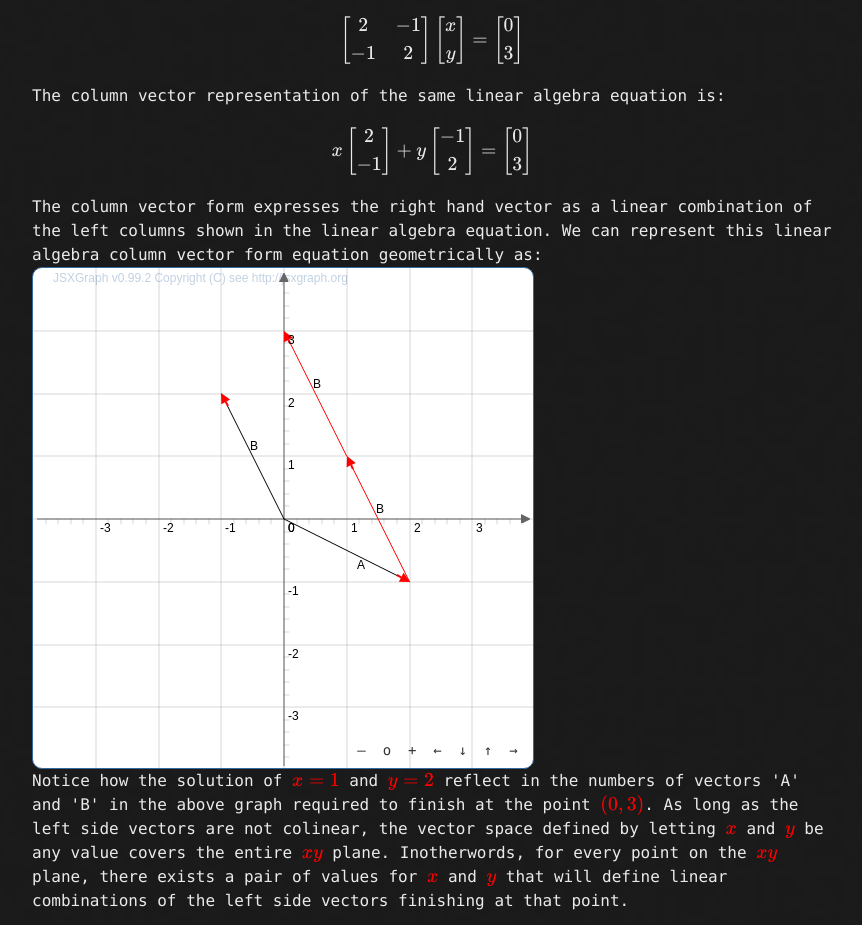
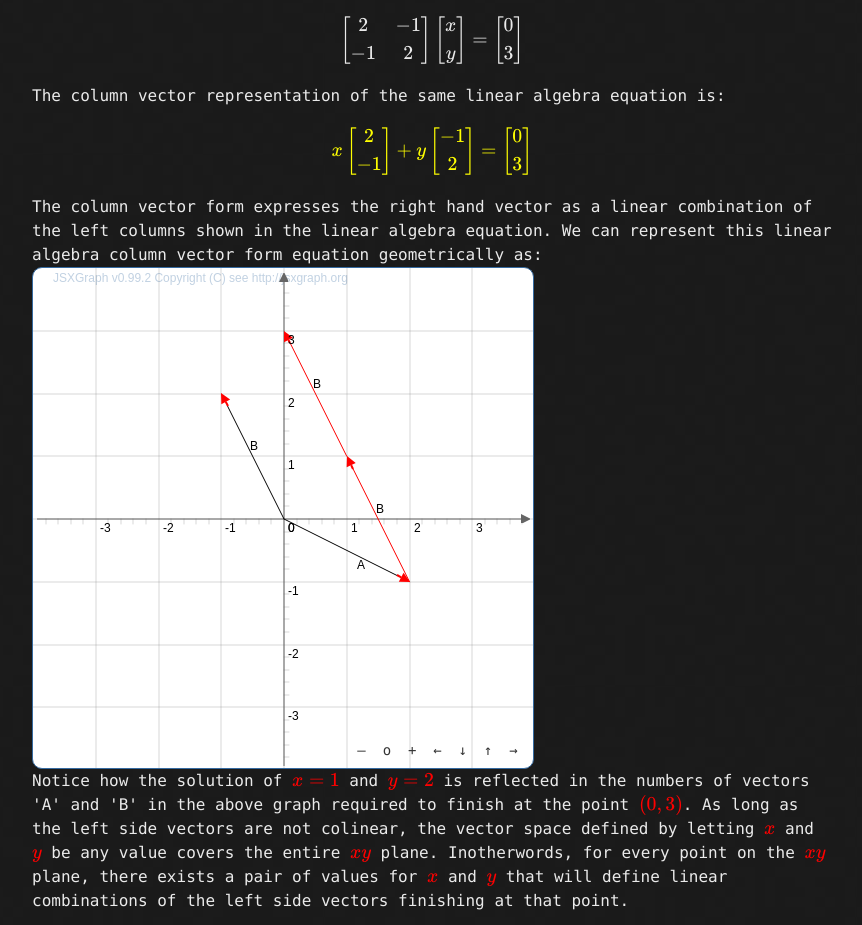
Before and after one commit to Guam/Guam.github.io, a plain HTML site: page apps/la/index.html in a window 1280 px wide. Shown: the part 910-1835 px from the top of the page, without its empty margins (208-1070 px from the left). Drawn offline with nearby package versions, Linux system fonts and the light colour scheme; some packages are replaced by stand-ins of ours.

Commit message:
new color scheme

```diff
--- a/apps/la/index.html
+++ b/apps/la/index.html
@@ -48,9 +48,12 @@ $$
 $$
 
 The column vector representation of the same linear algebra equation is:
+<span style='color:yellow'>
 $$
 x\left[ \begin{array}{c} 2 \\ -1\end{array} \right] + y\left[ \begin{array}{c} -1 \\ 2 \end{array} \right]= \left[ \begin{array}{c} 0 \\ 3 \end{array} \right]
 $$
+</span>
+
 
 The column vector form expresses the right hand vector as a linear combination of the left columns shown in the linear algebra equation. We can represent this linear algebra column vector form equation geometrically as:
 
@@ -88,7 +91,7 @@ p1 = board.create('point',[1.3,0],{fillColor:'none',strokeColor:'none',name:'B'}
 
  </script>
 
- Notice how the solution of <span style='color:red'>\(x=1\)</span> and <span style='color:red'>\(y=2\)</span> reflect in the numbers of vectors 'A' and 'B' in the above graph required to finish at the point <span style='color:red'>\((0,3)\)</span>. As long as the left side vectors are not colinear, the vector space defined by letting <span style='color:red'>\(x\)</span> and <span style='color:red'>\(y\)</span> be any value covers the entire <span style='color:red'>\(xy\)</span> plane. Inotherwords, for every point on the <span style='color:red'>\(xy\)</span> plane, there exists a pair of values for <span style='color:red'>\(x\)</span> and <span style='color:red'>\(y\)</span> that will define linear combinations of the left side vectors finishing at that point.
+ Notice how the solution of <span style='color:red'>\(x=1\)</span> and <span style='color:red'>\(y=2\)</span> is reflected in the numbers of vectors 'A' and 'B' in the above graph required to finish at the point <span style='color:red'>\((0,3)\)</span>. As long as the left side vectors are not colinear, the vector space defined by letting <span style='color:red'>\(x\)</span> and <span style='color:red'>\(y\)</span> be any value covers the entire <span style='color:red'>\(xy\)</span> plane. Inotherwords, for every point on the <span style='color:red'>\(xy\)</span> plane, there exists a pair of values for <span style='color:red'>\(x\)</span> and <span style='color:red'>\(y\)</span> that will define linear combinations of the left side vectors finishing at that point.
 
 
 </p>
```
